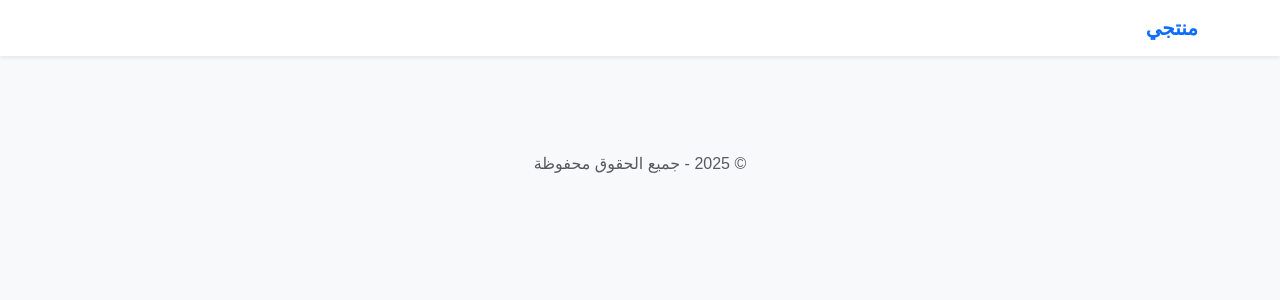
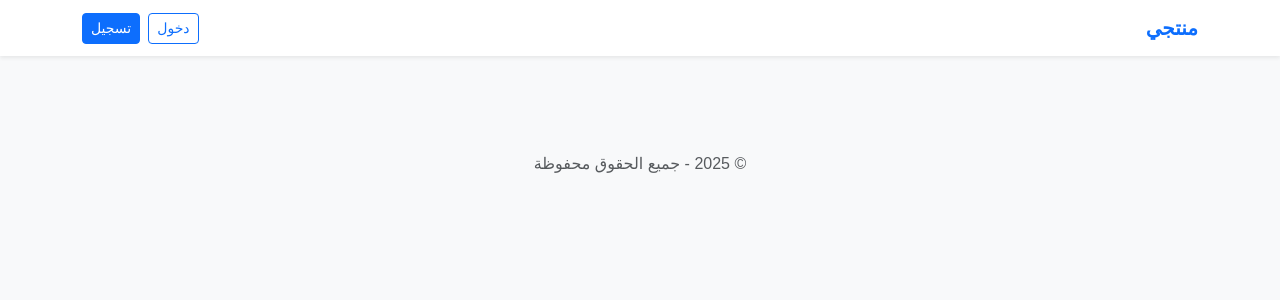
Before and after one commit to TamerOnLine/pro_product_pg, a Flask app: page / in a window 1280 px wide. Shown: the top 300 px of the page. Run offline with Flask 3, Linux system fonts and the light colour scheme; parts of the project's set-up code (start-up, migrations or seed data) failed here and were passed over.

Commit message:
visitor_base.html

```diff
--- a/templates/visitor_base.html
+++ b/templates/visitor_base.html
@@ -15,6 +15,15 @@
 <nav class="navbar navbar-expand-lg navbar-light bg-white shadow-sm">
   <div class="container">
     <a class="navbar-brand text-primary" href="{{ url_for('products.index') }}">منتجي</a>
+    <div class="d-flex">
+      {% if session.get('username') %}
+        <span class="text-primary me-3">مرحبًا، {{ session['username'] }}</span>
+        <a href="{{ url_for('user_auth.logout') }}" class="btn btn-outline-primary btn-sm">خروج</a>
+      {% else %}
+        <a href="{{ url_for('user_auth.login') }}" class="btn btn-outline-primary btn-sm me-2">دخول</a>
+        <a href="{{ url_for('user_auth.register') }}" class="btn btn-primary btn-sm">تسجيل</a>
+      {% endif %}
+    </div>
   </div>
 </nav>
 
```
